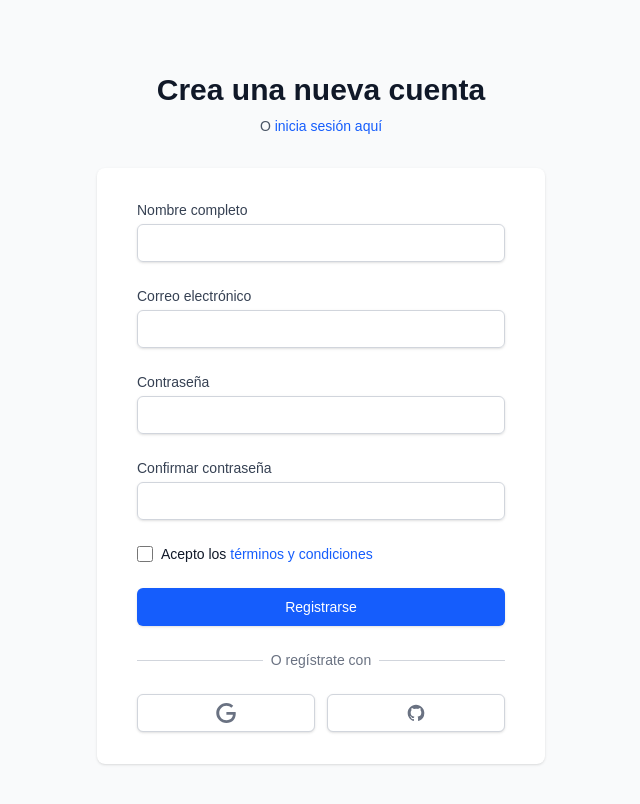
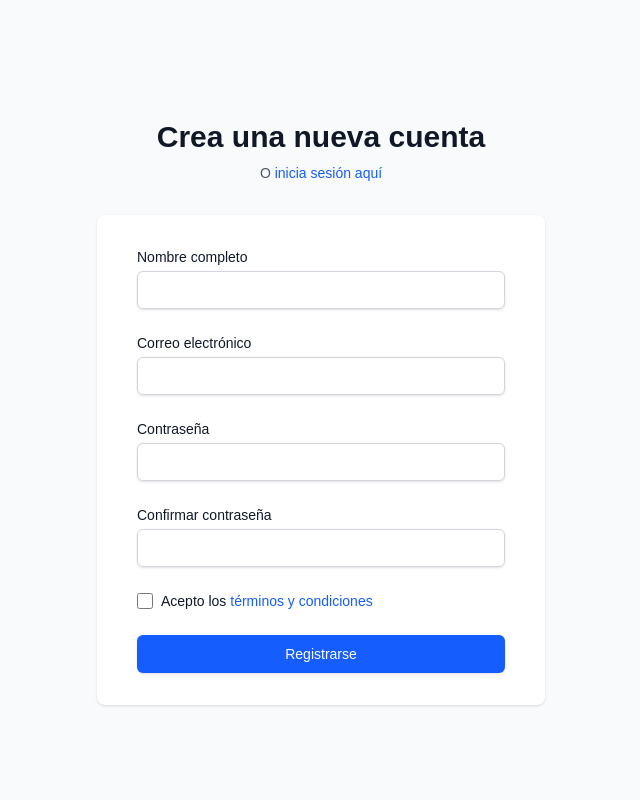
Before and after one commit to Emilybrrntos12/crm, a Next.js app: page /register in a window 1280 px wide. Shown: the top 804 px of the page, without its empty margins (319-959 px from the left). Built offline with nearby package versions, Linux system fonts and the light colour scheme.

Commit message:
feat: register

```diff
--- a/src/app/(auth)/register/page.tsx
+++ b/src/app/(auth)/register/page.tsx
@@ -1,6 +1,21 @@
+"use client";
 import Link from "next/link";
+import Swal from "sweetalert2";
 
 export default function RegisterPage() {
+  const handleSubmit = (e: React.FormEvent<HTMLFormElement>) => {
+    e.preventDefault();
+
+    Swal.fire({
+      icon: "success",
+      title: "¡Usuario registrado!",
+      text: "Tu cuenta ha sido creada exitosamente.",
+      confirmButtonColor: "#2563eb",
+    }).then(() => {
+        window.location.href = "/";
+      });
+  };
+
   return (
     <div className="min-h-screen bg-gray-50 flex flex-col justify-center py-12 sm:px-6 lg:px-8">
       <div className="sm:mx-auto sm:w-full sm:max-w-md">
@@ -8,8 +23,11 @@ export default function RegisterPage() {
           Crea una nueva cuenta
         </h2>
         <p className="mt-2 text-center text-sm text-gray-600">
-          O{' '}
-          <Link href="/login" className="font-medium text-blue-600 hover:text-blue-500">
+          O{" "}
+          <Link
+            href="/login"
+            className="font-medium text-blue-600 hover:text-blue-500"
+          >
             inicia sesión aquí
           </Link>
         </p>
@@ -17,9 +35,12 @@ export default function RegisterPage() {
 
       <div className="mt-8 sm:mx-auto sm:w-full sm:max-w-md">
         <div className="bg-white py-8 px-4 shadow sm:rounded-lg sm:px-10">
-          <form className="space-y-6">
+          <form className="space-y-6" onSubmit={handleSubmit}>
             <div>
-              <label htmlFor="name" className="block text-sm font-medium text-gray-700">
+              <label
+                htmlFor="name"
+                className="block text-sm font-medium text-gray-900"
+              >
                 Nombre completo
               </label>
               <div className="mt-1">
@@ -29,13 +50,16 @@ export default function RegisterPage() {
                   type="text"
                   autoComplete="name"
                   required
-                  className="appearance-none block w-full px-3 py-2 border border-gray-300 rounded-md shadow-sm placeholder-gray-400 focus:outline-none focus:ring-blue-500 focus:border-blue-500 sm:text-sm"
+                  className="appearance-none block w-full px-3 py-2 border border-gray-300 rounded-md shadow-sm placeholder-gray-400 focus:outline-none focus:ring-blue-500 focus:border-blue-500 sm:text-sm text-gray-900"
                 />
               </div>
             </div>
 
             <div>
-              <label htmlFor="email" className="block text-sm font-medium text-gray-700">
+              <label
+                htmlFor="email"
+                className="block text-sm font-medium text-gray-900"
+              >
                 Correo electrónico
               </label>
               <div className="mt-1">
@@ -45,13 +69,16 @@ export default function RegisterPage() {
                   type="email"
                   autoComplete="email"
                   required
-                  className="appearance-none block w-full px-3 py-2 border border-gray-300 rounded-md shadow-sm placeholder-gray-400 focus:outline-none focus:ring-blue-500 focus:border-blue-500 sm:text-sm"
+                  className="appearance-none block w-full px-3 py-2 border border-gray-300 rounded-md shadow-sm placeholder-gray-400 focus:outline-none focus:ring-blue-500 focus:border-blue-500 sm:text-sm text-gray-900"
                 />
               </div>
             </div>
 
             <div>
-              <label htmlFor="password" className="block text-sm font-medium text-gray-700">
+              <label
+                htmlFor="password"
+                className="block text-sm font-medium text-gray-900"
+              >
                 Contraseña
               </label>
               <div className="mt-1">
@@ -61,13 +88,16 @@ export default function RegisterPage() {
                   type="password"
                   autoComplete="new-password"
                   required
-                  className="appearance-none block w-full px-3 py-2 border border-gray-300 rounded-md shadow-sm placeholder-gray-400 focus:outline-none focus:ring-blue-500 focus:border-blue-500 sm:text-sm"
+                  className="appearance-none block w-full px-3 py-2 border border-gray-300 rounded-md shadow-sm placeholder-gray-400 focus:outline-none focus:ring-blue-500 focus:border-blue-500 sm:text-sm text-gray-900"
                 />
               </div>
             </div>
 
             <div>
-              <label htmlFor="confirm-password" className="block text-sm font-medium text-gray-700">
+              <label
+                htmlFor="confirm-password"
+                className="block text-sm font-medium text-gray-900"
+              >
                 Confirmar contraseña
               </label>
               <div className="mt-1">
@@ -77,7 +107,7 @@ export default function RegisterPage() {
                   type="password"
                   autoComplete="new-password"
                   required
-                  className="appearance-none block w-full px-3 py-2 border border-gray-300 rounded-md shadow-sm placeholder-gray-400 focus:outline-none focus:ring-blue-500 focus:border-blue-500 sm:text-sm"
+                  className="appearance-none block w-full px-3 py-2 border border-gray-300 rounded-md shadow-sm placeholder-gray-400 focus:outline-none focus:ring-blue-500 focus:border-blue-500 sm:text-sm text-gray-900"
                 />
               </div>
             </div>
@@ -89,8 +119,17 @@ export default function RegisterPage() {
                 type="checkbox"
                 className="h-4 w-4 text-blue-600 focus:ring-blue-500 border-gray-300 rounded"
               />
-              <label htmlFor="terms" className="ml-2 block text-sm text-gray-900">
-                Acepto los <a href="#" className="text-blue-600 hover:text-blue-500">términos y condiciones</a>
+              <label
+                htmlFor="terms"
+                className="ml-2 block text-sm text-gray-900"
+              >
+                Acepto los{" "}
+                <a
+                  href="#"
+                  className="text-blue-600 hover:text-blue-500"
+                >
+                  términos y condiciones
+                </a>
               </label>
             </div>
 
@@ -103,45 +142,6 @@ export default function RegisterPage() {
               </button>
             </div>
           </form>
-
-          <div className="mt-6">
-            <div className="relative">
-              <div className="absolute inset-0 flex items-center">
-                <div className="w-full border-t border-gray-300" />
-              </div>
-              <div className="relative flex justify-center text-sm">
-                <span className="px-2 bg-white text-gray-500">
-                  O regístrate con
-                </span>
-              </div>
-            </div>
-
-            <div className="mt-6 grid grid-cols-2 gap-3">
-              <div>
-                <a
-                  href="#"
-                  className="w-full inline-flex justify-center py-2 px-4 border border-gray-300 rounded-md shadow-sm bg-white text-sm font-medium text-gray-500 hover:bg-gray-50"
-                >
-                  <span className="sr-only">Google</span>
-                  <svg className="w-5 h-5" fill="currentColor" viewBox="0 0 24 24">
-                    <path d="M12.48 10.92v3.28h7.84c-.24 1.84-.853 3.187-1.787 4.133-1.147 1.147-2.933 2.4-6.053 2.4-4.827 0-8.6-3.893-8.6-8.72s3.773-8.72 8.6-8.72c2.6 0 4.507 1.027 5.907 2.347l2.307-2.307C18.747 1.44 16.133 0 12.48 0 5.867 0 .307 5.387.307 12s5.56 12 12.173 12c3.573 0 6.267-1.173 8.373-3.36 2.16-2.16 2.84-5.213 2.84-7.667 0-.76-.053-1.467-.173-2.053H12.48z" />
-                  </svg>
-                </a>
-              </div>
-
-              <div>
-                <a
-                  href="#"
-                  className="w-full inline-flex justify-center py-2 px-4 border border-gray-300 rounded-md shadow-sm bg-white text-sm font-medium text-gray-500 hover:bg-gray-50"
-                >
-                  <span className="sr-only">GitHub</span>
-                  <svg className="w-5 h-5" fill="currentColor" viewBox="0 0 24 24">
-                    <path fillRule="evenodd" d="M12 2C6.477 2 2 6.484 2 12.017c0 4.425 2.865 8.18 6.839 9.504.5.092.682-.217.682-.483 0-.237-.008-.868-.013-1.703-2.782.605-3.369-1.343-3.369-1.343-.454-1.158-1.11-1.466-1.11-1.466-.908-.62.069-.608.069-.608 1.003.07 1.531 1.032 1.531 1.032.892 1.53 2.341 1.088 2.91.832.092-.647.35-1.088.636-1.338-2.22-.253-4.555-1.113-4.555-4.951 0-1.093.39-1.988 1.029-2.688-.103-.253-.446-1.272.098-2.65 0 0 .84-.27 2.75 1.026A9.564 9.564 0 0112 6.844c.85.004 1.705.115 2.504.337 1.909-1.296 2.747-1.027 2.747-1.027.546 1.379.202 2.398.1 2.651.64.7 1.028 1.595 1.028 2.688 0 3.848-2.339 4.695-4.566 4.943.359.309.678.92.678 1.855 0 1.338-.012 2.419-.012 2.747 0 .268.18.58.688.482A10.019 10.019 0 0022 12.017C22 6.484 17.522 2 12 2z" clipRule="evenodd" />
-                  </svg>
-                </a>
-              </div>
-            </div>
-          </div>
         </div>
       </div>
     </div>
```
